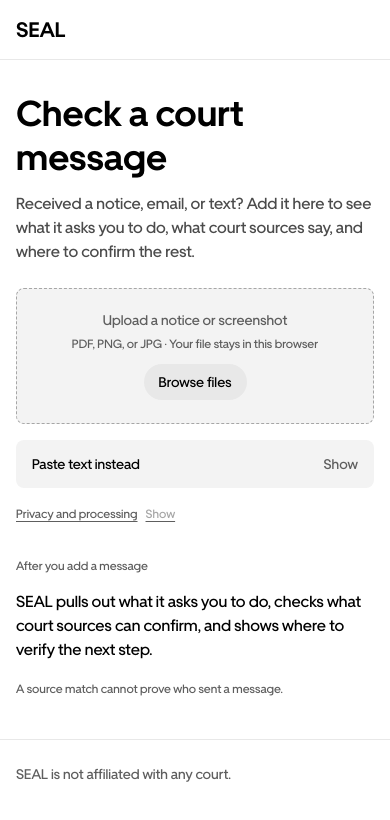
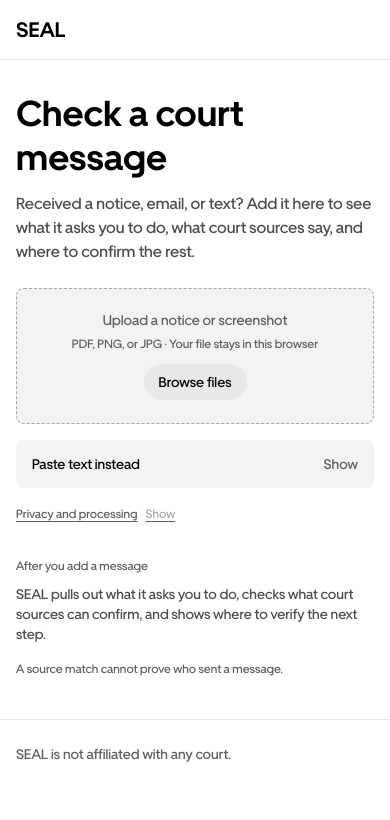
Before and after one commit to Davemafy/seal, a Next.js app: page / in a window 390 px wide. Shown: the top 820 px of the page. Built offline with nearby package versions, Linux system fonts and the light colour scheme.

Commit message:
Turn helper into plain contextual copy

```diff
--- a/app/workspace.css
+++ b/app/workspace.css
@@ -40,14 +40,9 @@
 .entry-copy>p{max-width:750px;margin:12px 0 0;color:#4b4b4b;font-size:16px;line-height:24px}
 .intake{grid-area:form;display:flex;flex-direction:column;gap:16px;padding:0;border:0;border-radius:0;background:transparent}
 .entry-guide{grid-area:guide;padding-top:4px}
-.guide-heading{margin:0 0 16px;color:var(--muted);font-size:12px;font-weight:500;line-height:20px}
-.guide-flow{display:grid;gap:16px}
-.guide-flow>div{display:grid;grid-template-columns:28px minmax(0,1fr);gap:8px;align-items:start}
-.guide-flow>div>span{color:#a6a6a6;font-size:12px;font-weight:500;line-height:20px}
-.guide-flow p{display:grid;gap:2px;margin:0}
-.guide-flow strong{font-size:14px;font-weight:500;line-height:20px}
-.guide-flow small{color:var(--muted);font-size:13px;line-height:19px}
-.guide-limit{margin:20px 0 0;color:var(--muted);font-size:12px;line-height:19px}
+.guide-heading{margin:0 0 8px;color:var(--muted);font-size:12px;font-weight:500;line-height:20px}
+.guide-sentence{max-width:280px;margin:0;color:#4b4b4b;font-size:14px;line-height:20px}
+.guide-limit{margin:18px 0 0;color:var(--muted);font-size:12px;line-height:19px}
 .upload-row{position:relative;width:100%;min-height:136px;display:flex;flex-direction:column;align-items:center;justify-content:center;gap:8px;padding:20px;text-align:center;border:1px dashed var(--line-strong);border-radius:8px;background:var(--secondary);color:var(--ink);overflow:hidden}
 .upload-row:hover,.upload-row.is-dragging{border-color:var(--blue);background:#eff4fe}
 .upload-row strong{display:block;color:var(--muted);font-size:14px;font-weight:500;line-height:16px}
@@ -238,14 +233,9 @@
  .intake{margin-top:0;padding:0}
  .upload-row{min-height:136px}
  .entry-guide{padding:8px 0 0;border-radius:0;background:transparent}
- .guide-heading{margin:0 0 14px;padding:0;font-size:12px;line-height:20px}
- .guide-flow{grid-template-columns:repeat(3,minmax(0,1fr));gap:12px}
- .guide-flow>div{display:block}
- .guide-flow>div>span{display:block;margin-bottom:6px}
- .guide-flow p{gap:4px}
- .guide-flow strong{font-size:13px;line-height:18px}
- .guide-flow small{font-size:12px;line-height:18px}
- .guide-limit{margin:18px 0 0}
+ .guide-heading{margin:0 0 8px;padding:0;font-size:12px;line-height:20px}
+ .guide-sentence{max-width:34rem;font-size:14px;line-height:20px}
+ .guide-limit{margin:16px 0 0}
  .intake-actions{align-items:stretch;flex-direction:column}
  .check-message,.demo-link{width:100%}
  .review-head{align-items:start;flex-direction:column}
```
